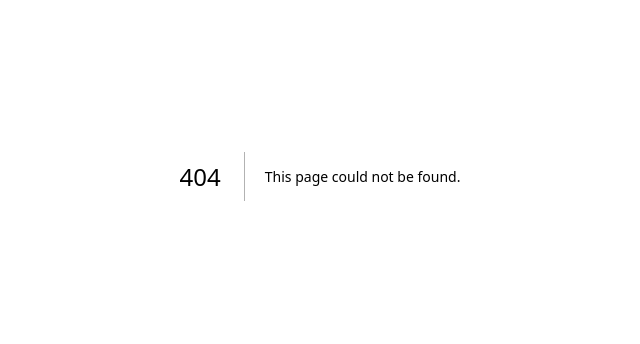
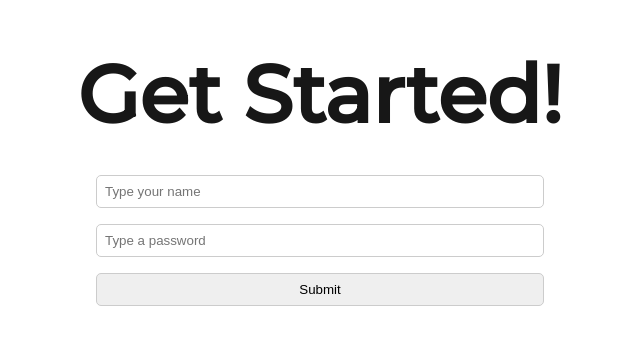
Before and after one commit to romendezs/dates-single-page, a Next.js app: page /log-in in a window 1280 px wide. Before the commit this address had no page. Shown: the part 224-568 px from the top of the page, without its empty margins (320-960 px from the left). Built offline with nearby package versions, Linux system fonts and the light colour scheme.

Commit message:
feat:firebase installed

```diff
--- a/src/app/layout.tsx
+++ b/src/app/layout.tsx
@@ -1,5 +1,12 @@
 import type { Metadata } from "next";
 import "./globals.css";
+import {Montserrat} from "next/font/google";
+
+const montserrat = Montserrat({
+  subsets : ["latin"],
+  display : "swap",
+  weight: ["100","200", "300", "500"]
+});
 
 export const metadata: Metadata = {
   title: "Create Next App",
@@ -13,7 +20,7 @@ export default function RootLayout({
 }>) {
   return (
     <html lang="en">
-      <body>
+      <body className={montserrat.className}>
         {children}
       </body>
     </html>
--- /dev/null
+++ b/src/app/log-in/components/LogInForm.module.css
@@ -0,0 +1,36 @@
+.auth{
+    height: 100vh;
+    width: 100%;
+    display: flex;
+    flex-flow: column wrap;
+    align-items: center;
+    justify-content: center;
+}
+
+.auth h1{
+    font-size: 5rem;
+    margin-bottom: 2rem;
+}
+
+.auth form{
+    width: 35%;
+    display: flex;
+    flex-flow: column wrap;
+    gap: 1rem;
+}
+
+.auth input{
+    padding: 0.5rem;
+    border-radius: 5px;
+    border: 1px solid #ccc;
+}
+
+.auth button{
+    padding: 0.5rem;
+    border-radius: 5px;
+    border: 1px solid #ccc;
+}
+
+.auth button:hover{
+    background-color: #ccc;
+}
--- /dev/null
+++ b/src/app/log-in/components/LogInForm.tsx
@@ -0,0 +1,39 @@
+"use client";
+import React from "react";
+import { useForm } from "react-hook-form";
+import { Auth } from "firebase/auth";
+import styles from "./LogInForm.module.css";
+
+interface ILogin {
+    email: string
+    password: string
+}
+
+const LogInForm = () => {
+
+    const { register, handleSubmit, watch, formState: { errors } } = useForm<ILogin>();
+
+    const onSubmit = (data:ILogin) => {
+        console.log(data);
+    };
+
+    return (
+        <section className={styles.auth}>
+            <h1>Get Started!</h1>
+
+            <form onSubmit={handleSubmit(onSubmit)}>
+                <input type="text"
+                    placeholder="Type your name"
+                    {...register("email",{ pattern: /^\S+@\S+$/i })}/>
+
+                <input type="password"
+                placeholder="Type a password"
+                {...register("password")} />
+
+                <button type="submit">Submit</button>
+            </form>
+        </section>
+    );
+};
+
+export default LogInForm;
--- /dev/null
+++ b/src/app/log-in/page.tsx
@@ -0,0 +1,11 @@
+import LogInForm from "./components/LogInForm";
+
+
+const LogIn = () => {
+
+  return (
+    <LogInForm/>
+  );
+};
+
+export default LogIn;
```
Also changed, not shown: package.json (+7 -3 lines), src/app/firebase/config.ts (added, +19 -0 lines), .eslintrc.json, 2 other files (tests, documents, lock files or other folders).
